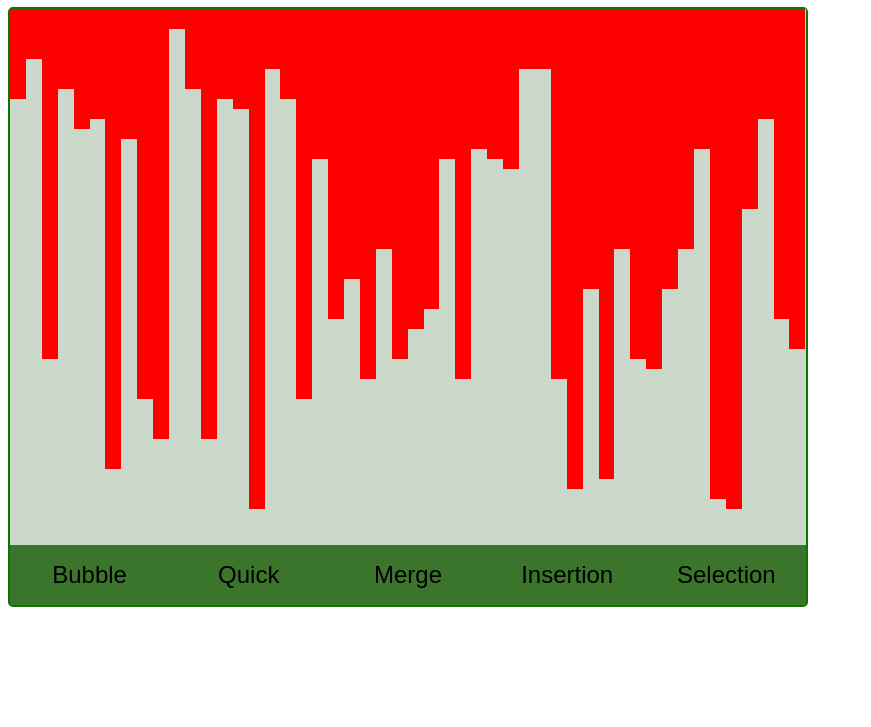
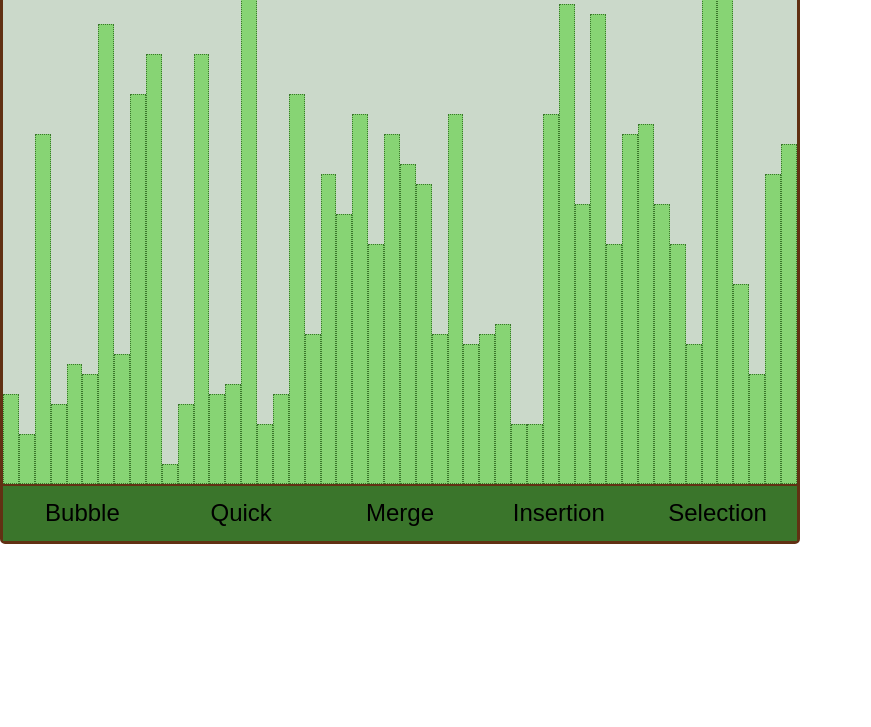
Before and after one commit to ChazAttack73/Sorting-Algorithms, a website: page public/index.html in a window 1280 px wide. Shown: the part 73-800 px from the top of the page, without its empty margins (0-871 px from the left). Drawn offline with nearby package versions, Linux system fonts and the light colour scheme.

Commit message:
messing around with styling

```diff
--- a/scss/styles.scss
+++ b/scss/styles.scss
@@ -1,19 +1,21 @@
 * {
   box-sizing: border-box;
+  margin: 0px;
 }
 
 .mainDiv {
-  height: 600px;
+  height: 580px;
   width: 800px;
   display: flex;
   flex-flow: row wrap;
-  border: 2px solid #0F7501;
+  border: 3px solid #613113;
   border-radius: 5px;
   background-color: gray;
 }
 
 .visualizerDiv {
   display: flex;
+  align-items: flex-end;
   flex-flow: row wrap;
   flex: 0 0 100%;
   height: 90%;
@@ -26,12 +28,14 @@
   align-items: center;
   justify-content: center;
   height: 10%;
+  border-top: 2px solid #613113;
   font-family: Arial;
   font-size: 1.5em;
   background-color: #3A752B;
 }
 
 .bars {
-  flex: 0 0 2%;
-  background-color: red;
+  flex: 1 0 2%;
+  border: 1px dotted #3A752B;
+  background-color: #87D474;
 }
```
Also changed, not shown: public/css/styles.css, public/js/build/bubble-sort.js, public/js/build/merge-sort.js, public/js/build/quick-sort.js, public/js/build/visualizer.js.
